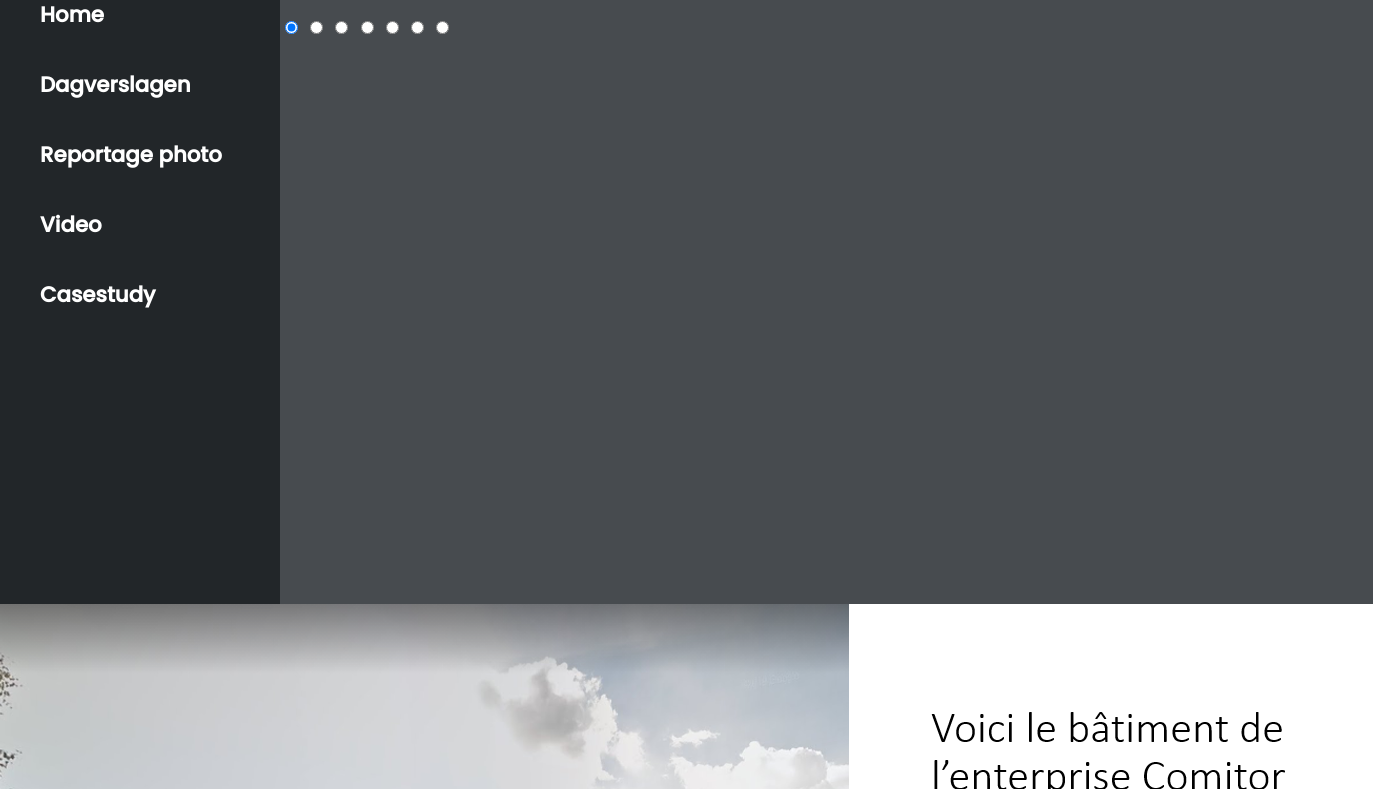
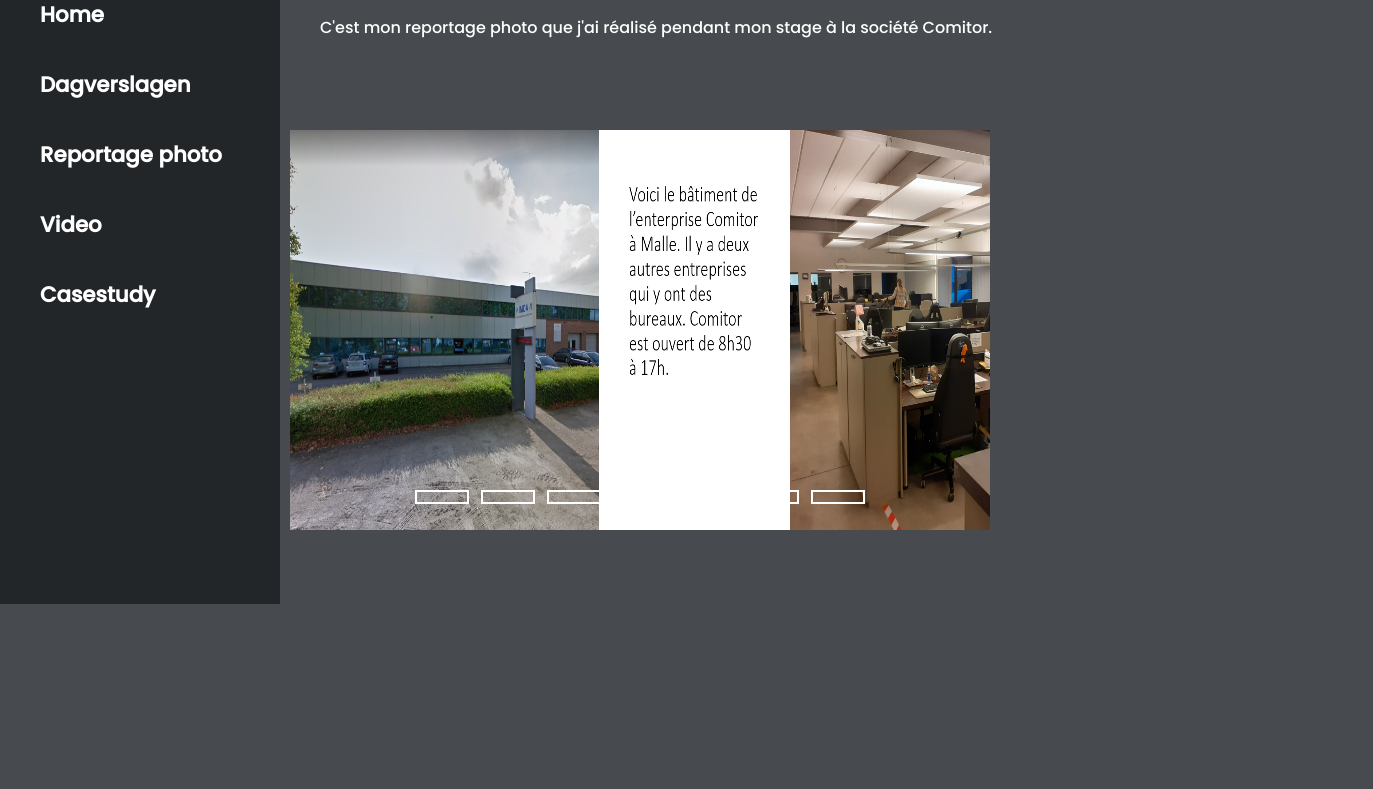
Before and after one commit to LennertL-immalle/GipWebsite, a plain HTML site: page frans.html in a window 1280 px wide. Shown: the part 150-939 px from the top of the page, 1373 px wide, since content can reach past the window. After the commit the page ends 800 px from the top, so only its background shows below. Drawn offline with Linux system fonts and the light colour scheme.

Commit message:
opmaak slideshow

```diff
--- a/opmaak.css
+++ b/opmaak.css
@@ -44,7 +44,83 @@ article{
   padding-left: 300px;
 }
 
-.hpt{
-  color: #1f2833;
+p{
+  color:white;
+}
+
+.PaginaTitel{
+  color: #45A29E;
   font-size: 18pt;
 }
+
+.slidershow{
+  width: 700px;
+  height: 400px;
+  overflow: hidden;
+}
+.middle{
+  position: absolute;
+  top: 60%;
+  left: 50%;
+  transform: translate(-50%,-50%);
+}
+.navigation{
+  position: absolute;
+  bottom: 20px;
+  left: 50%;
+  transform: translateX(-50%);
+  display: flex;
+}
+.bar{
+  width: 50px;
+  height: 10px;
+  border: 2px solid #fff;
+  margin: 6px;
+  cursor: pointer;
+  transition: 0.4s;
+}
+.bar:hover{
+  background: #fff;
+}
+
+input[name="r"]{
+    position: absolute;
+    visibility: hidden;
+}
+
+.slides{
+  width: 500%;
+  height: 100%;
+  display: flex;
+}
+
+.slide{
+  width: 20%;
+  transition: 0.6s;
+}
+.slide img{
+  width: 100%;
+  height: 100%;
+}
+
+#r1:checked ~ .s1{
+  margin-left: 0;
+}
+#r2:checked ~ .s1{
+  margin-left: -20%;
+}
+#r3:checked ~ .s1{
+  margin-left: -40%;
+}
+#r4:checked ~ .s1{
+  margin-left: -60%;
+}
+#r5:checked ~ .s1{
+  margin-left: -80%;
+}
+#r6:checked ~ .s1{
+  margin-left: -100%;
+}
+#r7:checked ~ .s1{
+  margin-left: -120%;
+}
```
